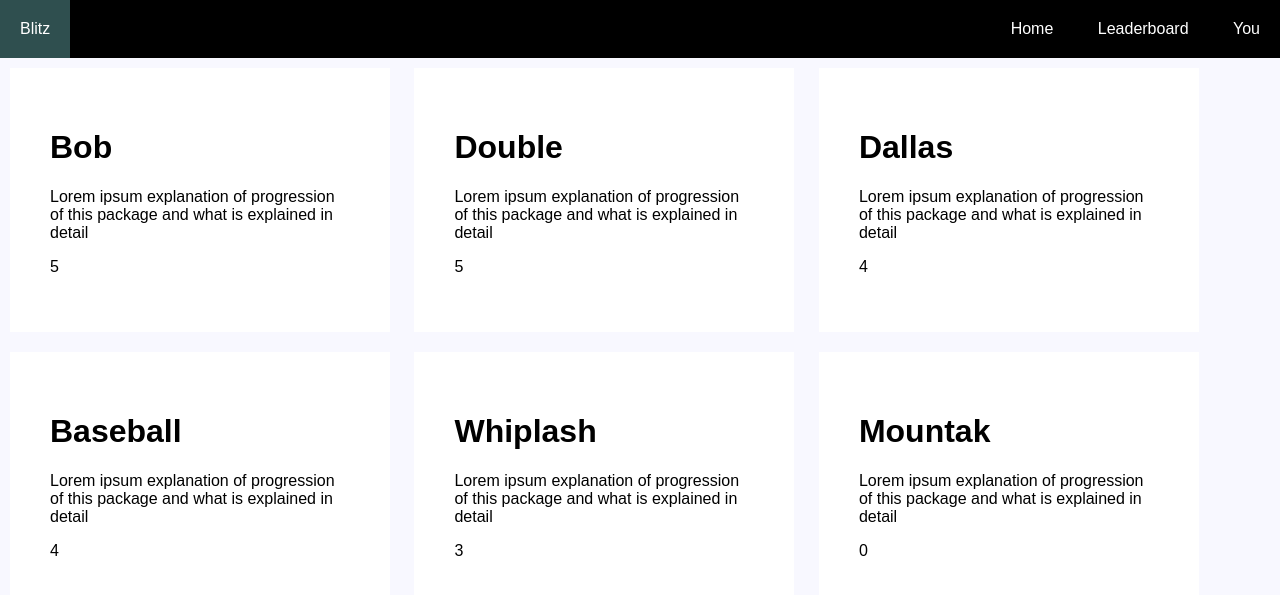
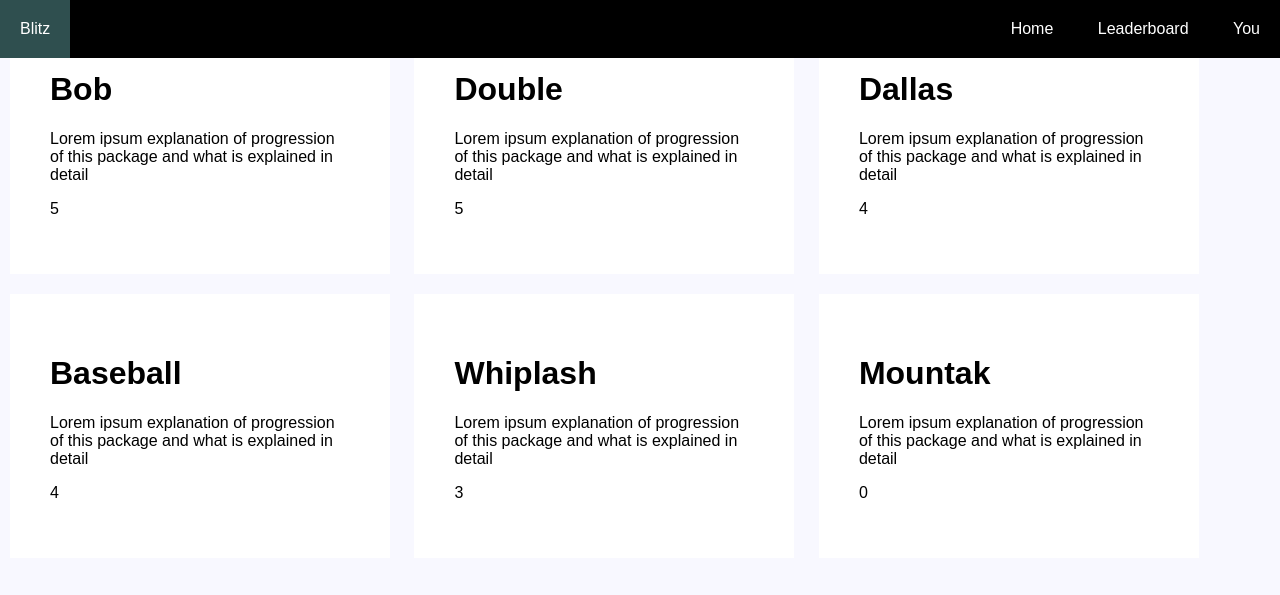
Before and after one commit to mfenner0422/blitz, a Jekyll site: the page built from index.html, in a window 1280 px wide. Shown: the top 595 px of the page. Built offline with Jekyll 4.4.1, drawn with Linux system fonts in a browser that asks for light colours; comment, search, counter and statistics services are not loaded.

```diff
--- a/_includes/head.html
+++ b/_includes/head.html
@@ -3,7 +3,7 @@
   <meta http-equiv="X-UA-Compatible" content="IE=edge">
   <meta name="viewport" content="width=device-width, initial-scale=1">
 
-  <title>{% if page.title %}{{ page.title }}{% else %}{{ site.title }}{% endif %}</title>
+  <title>{{ site.title }}</title>
   <meta name="description" content="{% if page.excerpt %}{{ page.excerpt | strip_html | strip_newlines | truncate: 160 }}{% else %}{{ site.description }}{% endif %}">
 
   <link rel="stylesheet" href="{{ "/css/main.css" | prepend: site.baseurl }}">
@@ -14,4 +14,6 @@
   <meta name="apple-mobile-web-app-capable" content="yes">
   <meta name="format-detection" content="telephone=no">
   <meta name = "viewport" content = "initial-scale = 1, user-scalable = no, width = device-width, height = device-height">
+
+  <script src="https://cdnjs.cloudflare.com/ajax/libs/turbolinks/5.0.0.beta4/turbolinks.js"></script>
 </head>
--- a/_sass/_header.scss
+++ b/_sass/_header.scss
@@ -1,5 +1,9 @@
 header {
   background-color: black;
+  position: fixed;
+  top: 0;
+  left: 0;
+  right:0;
 
   a {
     color: white;
```
Also changed, not shown: _includes/header.html (line endings or trailing spaces).
